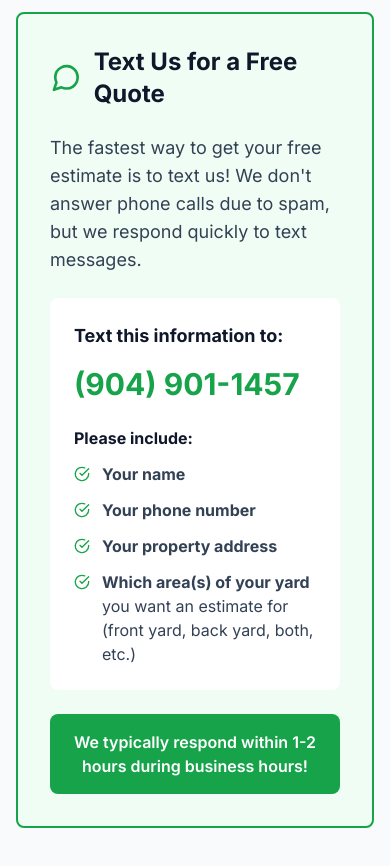
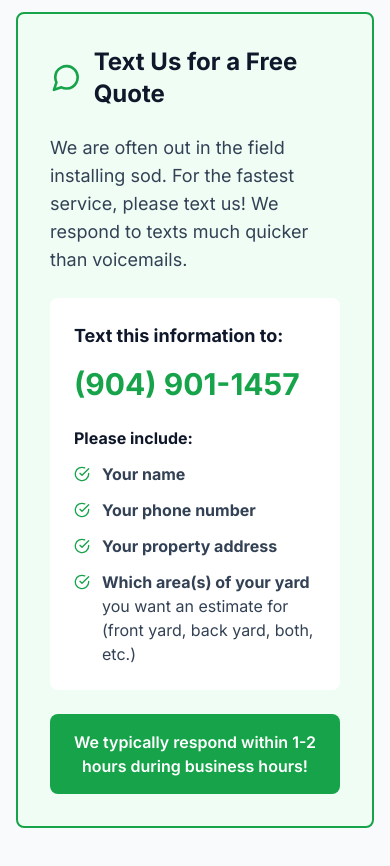
Before and after one commit to bigbricey/jaxsod-website, a Next.js app: page / in a window 390 px wide. Shown: the part 7520-8386 px from the top of the page. Built offline with nearby package versions, Linux system fonts and the light colour scheme.

Commit message:
Revise contact form message for faster service
Updated text in the contact form for clarity and responsiveness.

```diff
--- a/components/ContactForm.tsx
+++ b/components/ContactForm.tsx
@@ -9,8 +9,7 @@ const ContactForm = () => {
       </div>
 
       <p className="text-lg text-secondary-700 mb-6">
-        The fastest way to get your free estimate is to text us! We don't answer phone calls due to spam,
-        but we respond quickly to text messages.
+        We are often out in the field installing sod. For the fastest service, please text us! We respond to texts much quicker than voicemails.
       </p>
 
       <div className="bg-white rounded-lg p-6 mb-6">
```
